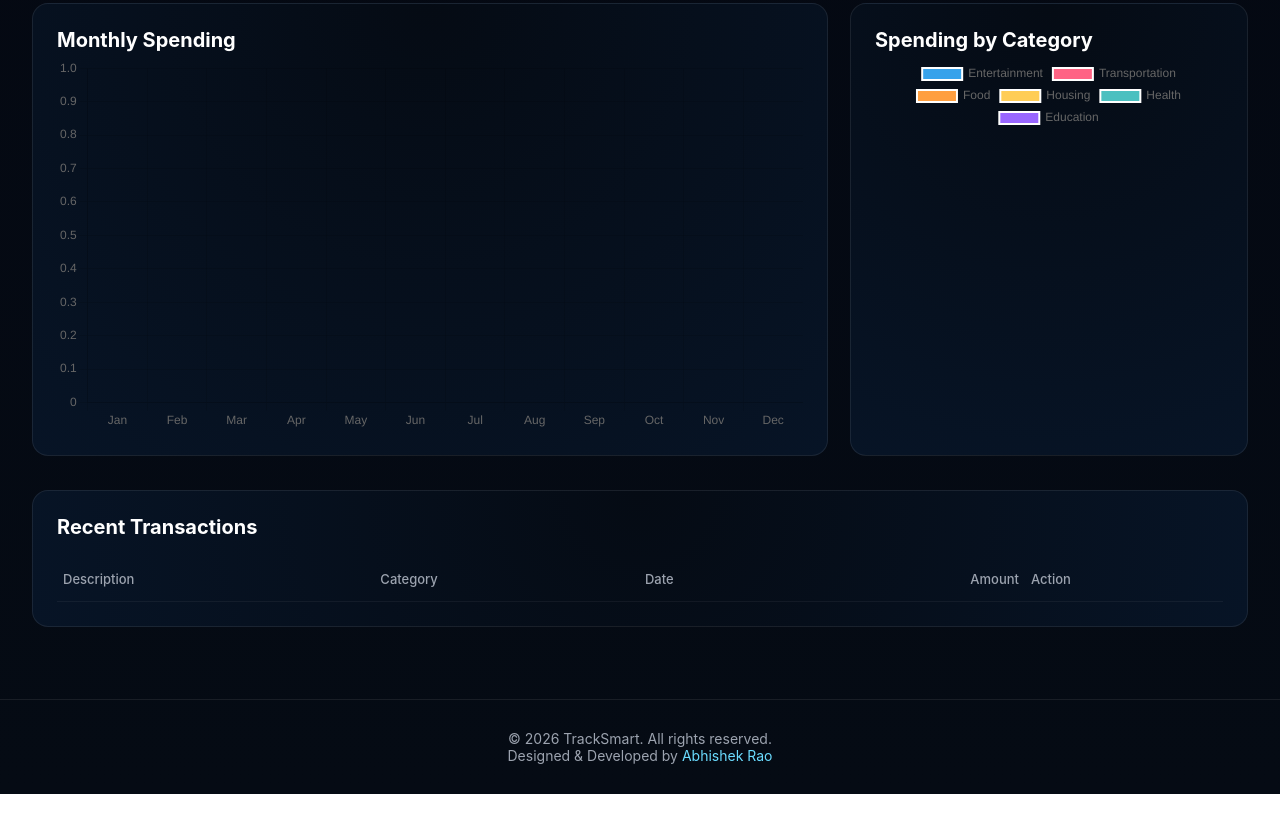
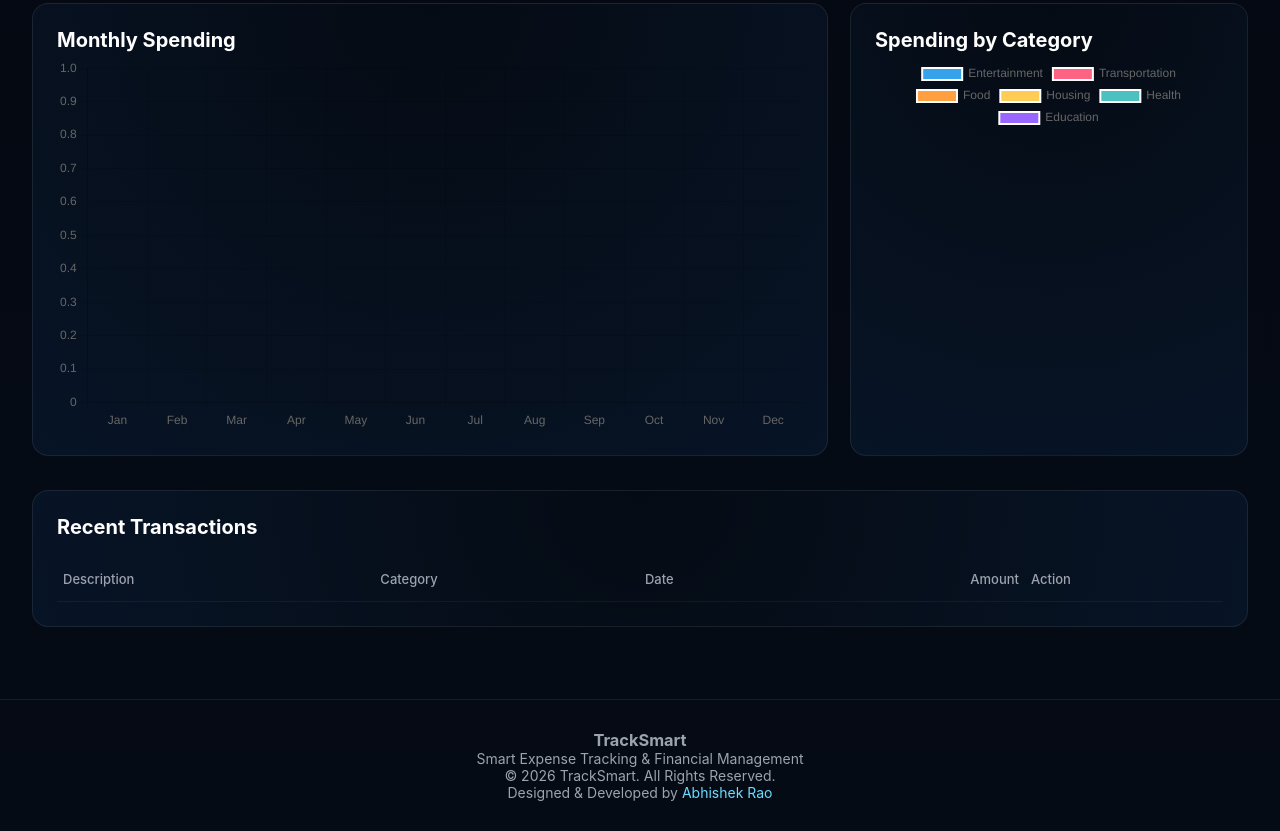
Before and after one commit to Abhishekrao123-tech/TrackSmart, a plain HTML site: page frontend/dashboard.html in a window 1280 px wide. Shown: the part 330-1161 px from the top of the page. Before the commit the page ends 1124 px from the top, so only its background shows below. Drawn offline with nearby package versions, Linux system fonts and the light colour scheme; no server answers; sample sign-in values are in the browser's storage.

Commit message:
Update dashboard.html

```diff
--- a/frontend/dashboard.html
+++ b/frontend/dashboard.html
@@ -100,8 +100,24 @@
 
     </main>
 <footer class="footer">
-  <p>© 2026 TrackSmart. All rights reserved.</p>
-  <p>Designed & Developed by <span>Abhishek Rao</span></p>
+    <div class="footer-content">
+        <h3>TrackSmart</h3>
+
+        <p class="footer-tagline">
+            Smart Expense Tracking & Financial Management
+        </p>
+
+        <div class="footer-divider"></div>
+
+        <p class="footer-copy">
+            © 2026 TrackSmart. All Rights Reserved.
+        </p>
+
+        <p class="footer-author">
+            Designed & Developed by
+            <span>Abhishek Rao</span>
+        </p>
+    </div>
 </footer>
     <!-- ADD TRANSACTION MODAL -->
     <div class="modal" id="modal">
```
